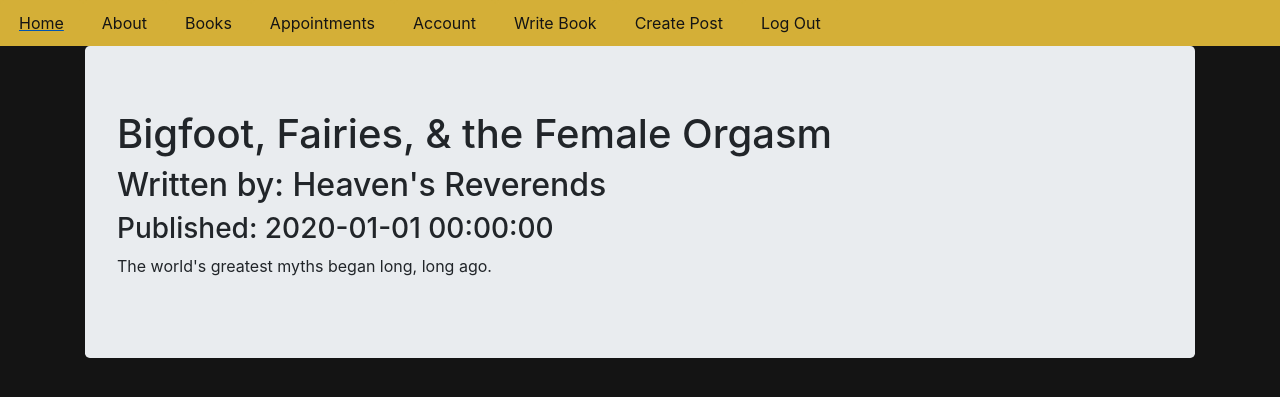
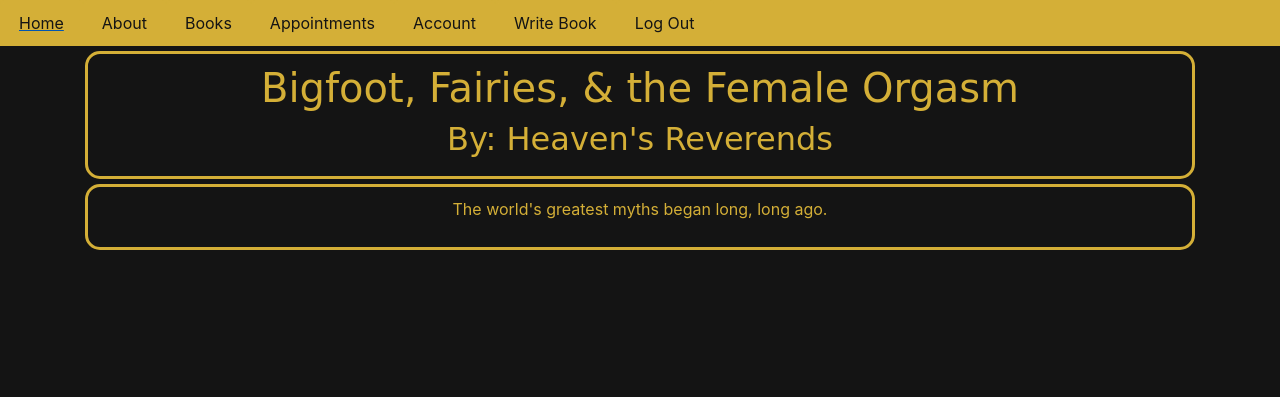
Before and after one commit to revdrake/heavens-reverends, a Flask app: page /books/1 in a window 1280 px wide. Shown: the top 397 px of the page. Run offline with Flask 2, Linux system fonts and the light colour scheme; a user stored in the database is signed in; data comes from the database, SQL or seed files in the repository; both versions use the stored data as it was after the commit; some libraries are stand-ins or nearby versions.

Commit message:
format changes and hide things

```diff
--- a/heavens_reverends/templates/base.html
+++ b/heavens_reverends/templates/base.html
@@ -19,8 +19,8 @@
       }
       .posts-list {
           border-radius: 20px;
-          width: 670px;
-          margin-left: -5px;
+          /* width: 670px; */
+          /* margin-left: -5px; */
       }
       .rounded {
         border-radius: 20px;
@@ -47,8 +47,8 @@
           background-color: #F5F5F5;
       }
       .jumbo-head {
-        width: 740px;
-        margin-left: -40px;
+        /* width: 740px;
+        margin-left: -40px; */
         margin-top: 20px;
         margin-bottom: 15px;
       }
@@ -94,7 +94,6 @@
     </style>
   </head>
   <body class="bg-black">
-  <div>
   <!-- <body class='bg-logo'> -->
       <ul class='nav bg-gold black-text'>
       <!-- <ul class='navbar bg-gold'> -->
@@ -109,12 +108,12 @@
             About
           </li>
         </a>
+        {% if current_user.is_authenticated %}
         <a class="black-text" href="{{url_for('core.books')}}">
           <li class='nav-link bg-gold btn btn-outline-dark black-text gold-border'>
             Books
           </li>
         </a>
-        {% if current_user.is_authenticated %}
         <a class="black-text" href="{{url_for('appointments.book_wedding_appointment')}}">
           <li class='nav-link bg-gold btn btn-outline-dark black-text gold-border'>
             Appointments
@@ -125,16 +124,18 @@
             Account
           </li>
         </a>
-        <a class="black-text" href="{{url_for('books.add_book')}}">
-          <li class='nav-link bg-gold btn btn-outline-dark black-text gold-border'>
-            Write Book
-          </li>
-        </a>
-        <a class="black-text"href="{{url_for('posts.create_post')}}">
+          {% if current_user.username in ['revdrake','revryan'] %}
+          <a class="black-text" href="{{url_for('books.add_book')}}">
+            <li class='nav-link bg-gold btn btn-outline-dark black-text gold-border'>
+              Write Book
+            </li>
+          </a>
+          {% endif %}
+        <!-- <a class="black-text"href="{{url_for('posts.create_post')}}">
           <li class='nav-link bg-gold btn btn-outline-dark black-text gold-border'>
             Create Post
           </li>
-        </a>
+        </a> -->
         <a class="black-text"href="{{url_for('users.logout')}}">
           <li class='nav-link bg-gold btn btn-outline-dark black-text gold-border'>
             Log Out
@@ -153,7 +154,7 @@
         </a>
         {% endif %}
       </ul>
-      <div class="container">
+      <div class="container" style="text-align: center;">
         {% block content %}
 
         {% endblock %}
--- a/heavens_reverends/templates/book.html
+++ b/heavens_reverends/templates/book.html
@@ -1,9 +1,11 @@
 {% extends "base.html" %}
 {% block content %}
-<div class="jumbotron">
+<div class="jumbotron text-center-smashed gold-border gold-text bg-black cursive">
   <h1>{{ book.title }}</h1>
-  <h2>Written by: {{book.author}}</h2>
-  <h3>Published: {{ book.publish_date }}</h3>
+  <h2>By: {{book.author}}</h2>
+  {# <h3>Published: {{ book.publish_date }}</h3> #}
+</div>
+<div class="jumbotron text-center-smashed gold-border gold-text bg-black">
   <p>{{book.content}}</p>
 </div>
 {% endblock content %}
--- a/heavens_reverends/templates/info.html
+++ b/heavens_reverends/templates/info.html
@@ -3,7 +3,8 @@
   <div class="jumbotron jumbo-head text-center-smashed bg-black gold-border gold-text cursive">
     <h1>About Heaven's Reverends</h1>
     <p>Heaven's Reverends is a world renowned matrimonial services organization.</p>
+    <!-- <p>It was founded in 2016 by Rev. Drake Hilliard and Rev. Ryan Miller.</p> -->
   </div>
-  <div class="container bg-logo gold-border shadow">
-  </div>
+  <!-- <div class="container bg-logo gold-border shadow">
+  </div> -->
 {% endblock %}
```
Also changed, not shown: heavens_reverends/templates/index.html (+6 -5 lines), heavens_reverends/data.sqlite.
